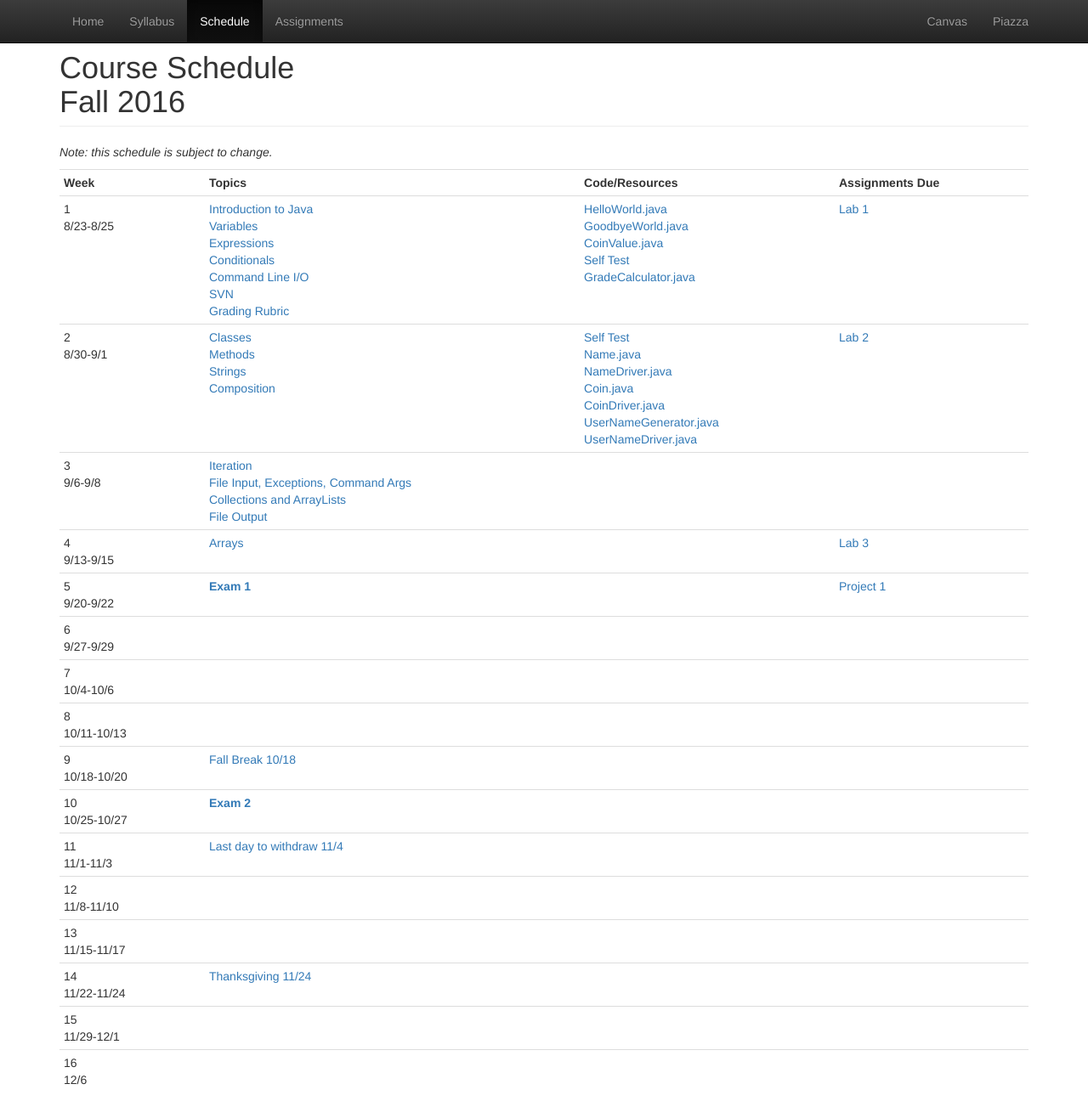
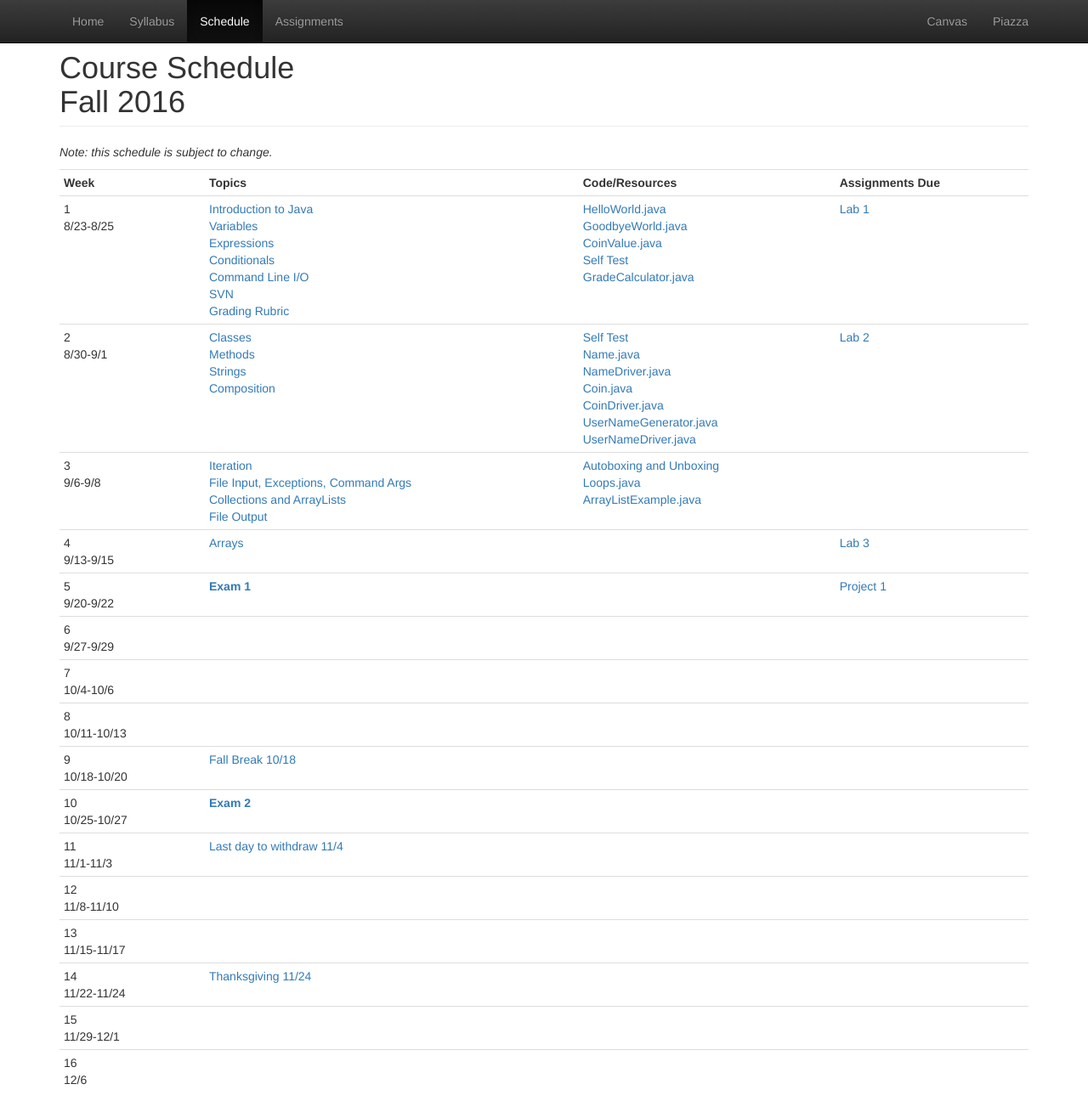
Before and after one commit to CS112-F16/cs112-f16.github.io, a Jekyll site: the page built from schedule.html, in a window 1280 px wide and 1326 px high. Shown: the top 1316 px of the window at 85% size. Built offline with Jekyll 4.4.1, drawn with Linux system fonts in a browser that asks for light colours.

Commit message:
adding week three notes

```diff
--- a/schedule.html
+++ b/schedule.html
@@ -63,7 +63,11 @@ title: Schedule
         <a href="https://github.com/CS112-F16/notes/blob/master/collections.md">Collections and ArrayLists</a><br/>
         <a href="https://github.com/CS112-F16/notes/blob/master/fileoutput.md">File Output</a><br/>
       </td>
-      <td></td>
+      <td>
+        <a href="https://docs.oracle.com/javase/tutorial/java/data/autoboxing.html">Autoboxing and Unboxing</a><br/>
+        <a href="https://github.com/CS112-F16/code/blob/master/ClassExamplesWeek3/Loops.java">Loops.java</a><br/>
+        <a href="https://github.com/CS112-F16/code/blob/master/ClassExamplesWeek3/ArrayListExample.java">ArrayListExample.java</a><br/>
+      </td>
       <td></td>
     </tr>
     <tr>
```
